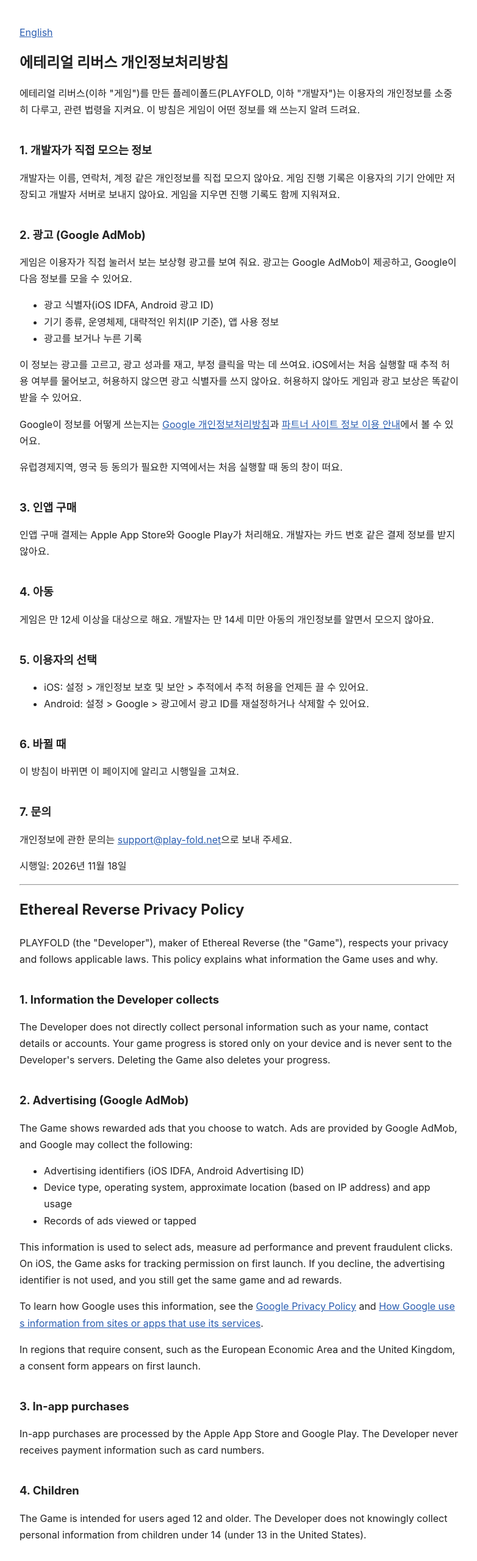
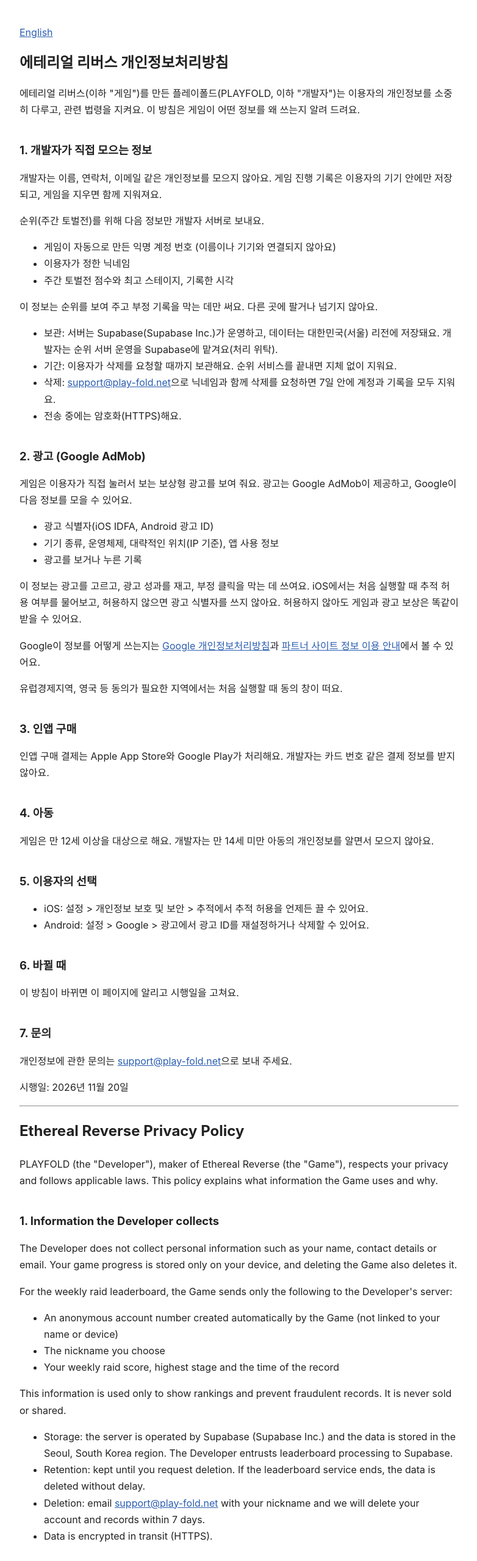
Before and after one commit to BenKim3369/playfold-site, a plain HTML site: page ethereal-reverse/privacy/index.html in a window 1280 px wide. Shown: the top 2560 px of the page at 61% size, without its empty margins (248-1030 px from the left). Drawn offline with Linux system fonts and the light colour scheme.

Commit message:
Add files via upload

```diff
--- a/ethereal-reverse/privacy/index.html
+++ b/ethereal-reverse/privacy/index.html
@@ -16,7 +16,20 @@ a{color:#2a5db0;word-break:break-all}
 <h1>에테리얼 리버스 개인정보처리방침</h1>
 <p>에테리얼 리버스(이하 "게임")를 만든 플레이폴드(PLAYFOLD, 이하 "개발자")는 이용자의 개인정보를 소중히 다루고, 관련 법령을 지켜요. 이 방침은 게임이 어떤 정보를 왜 쓰는지 알려 드려요.</p>
 <h2>1. 개발자가 직접 모으는 정보</h2>
-<p>개발자는 이름, 연락처, 계정 같은 개인정보를 직접 모으지 않아요. 게임 진행 기록은 이용자의 기기 안에만 저장되고 개발자 서버로 보내지 않아요. 게임을 지우면 진행 기록도 함께 지워져요.</p>
+<p>개발자는 이름, 연락처, 이메일 같은 개인정보를 모으지 않아요. 게임 진행 기록은 이용자의 기기 안에만 저장되고, 게임을 지우면 함께 지워져요.</p>
+<p>순위(주간 토벌전)를 위해 다음 정보만 개발자 서버로 보내요.</p>
+<ul>
+<li>게임이 자동으로 만든 익명 계정 번호 (이름이나 기기와 연결되지 않아요)</li>
+<li>이용자가 정한 닉네임</li>
+<li>주간 토벌전 점수와 최고 스테이지, 기록한 시각</li>
+</ul>
+<p>이 정보는 순위를 보여 주고 부정 기록을 막는 데만 써요. 다른 곳에 팔거나 넘기지 않아요.</p>
+<ul>
+<li>보관: 서버는 Supabase(Supabase Inc.)가 운영하고, 데이터는 대한민국(서울) 리전에 저장돼요. 개발자는 순위 서버 운영을 Supabase에 맡겨요(처리 위탁).</li>
+<li>기간: 이용자가 삭제를 요청할 때까지 보관해요. 순위 서비스를 끝내면 지체 없이 지워요.</li>
+<li>삭제: <a href="mailto:support@play-fold.net">support@play-fold.net</a>으로 닉네임과 함께 삭제를 요청하면 7일 안에 계정과 기록을 모두 지워요.</li>
+<li>전송 중에는 암호화(HTTPS)해요.</li>
+</ul>
 <h2>2. 광고 (Google AdMob)</h2>
 <p>게임은 이용자가 직접 눌러서 보는 보상형 광고를 보여 줘요. 광고는 Google AdMob이 제공하고, Google이 다음 정보를 모을 수 있어요.</p>
 <ul>
@@ -40,13 +53,26 @@ a{color:#2a5db0;word-break:break-all}
 <p>이 방침이 바뀌면 이 페이지에 알리고 시행일을 고쳐요.</p>
 <h2>7. 문의</h2>
 <p>개인정보에 관한 문의는 <a href="mailto:support@play-fold.net">support@play-fold.net</a>으로 보내 주세요.</p>
-<p>시행일: 2026년 11월 18일</p>
+<p>시행일: 2026년 11월 20일</p>
 <hr>
 <section id="en" lang="en">
 <h1>Ethereal Reverse Privacy Policy</h1>
 <p>PLAYFOLD (the "Developer"), maker of Ethereal Reverse (the "Game"), respects your privacy and follows applicable laws. This policy explains what information the Game uses and why.</p>
 <h2>1. Information the Developer collects</h2>
-<p>The Developer does not directly collect personal information such as your name, contact details or accounts. Your game progress is stored only on your device and is never sent to the Developer's servers. Deleting the Game also deletes your progress.</p>
+<p>The Developer does not collect personal information such as your name, contact details or email. Your game progress is stored only on your device, and deleting the Game also deletes it.</p>
+<p>For the weekly raid leaderboard, the Game sends only the following to the Developer's server:</p>
+<ul>
+<li>An anonymous account number created automatically by the Game (not linked to your name or device)</li>
+<li>The nickname you choose</li>
+<li>Your weekly raid score, highest stage and the time of the record</li>
+</ul>
+<p>This information is used only to show rankings and prevent fraudulent records. It is never sold or shared.</p>
+<ul>
+<li>Storage: the server is operated by Supabase (Supabase Inc.) and the data is stored in the Seoul, South Korea region. The Developer entrusts leaderboard processing to Supabase.</li>
+<li>Retention: kept until you request deletion. If the leaderboard service ends, the data is deleted without delay.</li>
+<li>Deletion: email <a href="mailto:support@play-fold.net">support@play-fold.net</a> with your nickname and we will delete your account and records within 7 days.</li>
+<li>Data is encrypted in transit (HTTPS).</li>
+</ul>
 <h2>2. Advertising (Google AdMob)</h2>
 <p>The Game shows rewarded ads that you choose to watch. Ads are provided by Google AdMob, and Google may collect the following:</p>
 <ul>
@@ -70,7 +96,7 @@ a{color:#2a5db0;word-break:break-all}
 <p>If this policy changes, we will post the update on this page and revise the effective date.</p>
 <h2>7. Contact</h2>
 <p>For privacy questions, contact <a href="mailto:support@play-fold.net">support@play-fold.net</a>.</p>
-<p>Effective date: November 18, 2026</p>
+<p>Effective date: November 20, 2026</p>
 </section>
 </body>
 </html>
```
